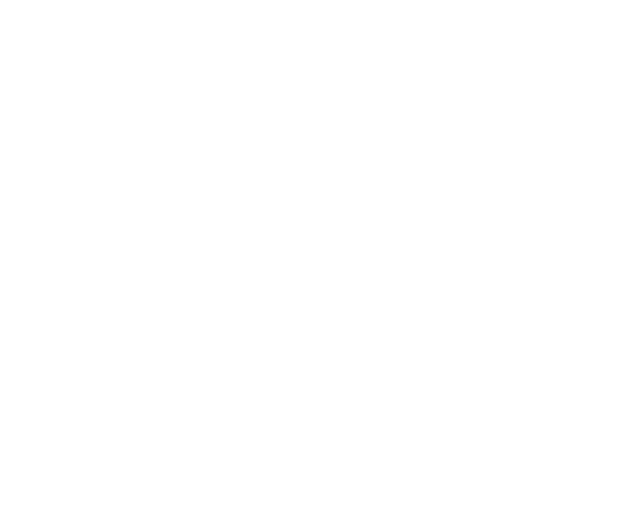
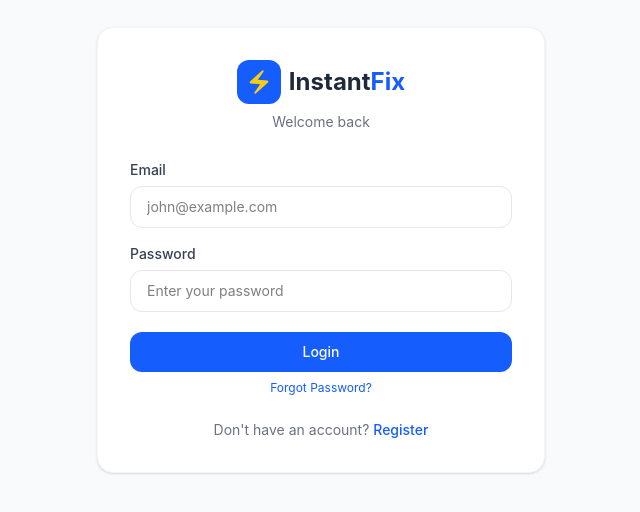
Before and after one commit to SaurabhTomer/InstantFix, a React (Vite) app in the folder client/: page /login in a window 1280 px wide. Before the commit this address had no page. Shown: the part 150-662 px from the top of the page, without its empty margins (319-959 px from the left). Built offline with nearby package versions, Linux system fonts and the light colour scheme.

Commit message:
feat: implement login page with form handling and navigation

```diff
--- a/client/src/App.jsx
+++ b/client/src/App.jsx
@@ -1,13 +1,13 @@
 import { BrowserRouter, Routes, Route } from 'react-router-dom'
 import Register from './pages/Register'
-// import Login from './pages/Login'
+import Login from './pages/Login'
 
 const App = () => {
   return (
     <BrowserRouter>
       <Routes>
         <Route path="/register" element={<Register />} />
-        {/* <Route path="/login" element={<Login />} /> */}
+        <Route path="/login" element={<Login />} />
       </Routes>
     </BrowserRouter>
   )
--- /dev/null
+++ b/client/src/pages/Login.jsx
@@ -0,0 +1,87 @@
+
+import { useState } from 'react'
+import { Link } from 'react-router-dom'
+import Logo from '../components/Logo'
+
+const Login = () => {
+  const [role, setRole] = useState('customer')
+  const [formData, setFormData] = useState({
+    email: '',
+    password: ''
+  })
+
+  const handleChange = (e) => {
+    setFormData({ ...formData, [e.target.name]: e.target.value })
+  }
+
+  const handleSubmit = (e) => {
+    e.preventDefault()
+    console.log({ ...formData, role })
+  }
+
+  return (
+    <div className="min-h-screen bg-gray-50 flex items-center justify-center px-4 py-8">
+      <div className="bg-white w-full max-w-md rounded-2xl shadow-sm border border-gray-100 p-8">
+
+        <div className="mb-7 text-center">
+          <Logo size="md" />
+          <p className="text-gray-500 text-sm mt-2">Welcome back</p>
+        </div>
+
+        <form onSubmit={handleSubmit} className="space-y-4">
+          <div>
+            <label className="block text-sm font-medium text-gray-700 mb-1.5">
+              Email
+            </label>
+            <input
+              type="email"
+              name="email"
+              value={formData.email}
+              onChange={handleChange}
+              placeholder="john@example.com"
+              className="w-full px-4 py-2.5 rounded-xl border border-gray-200 text-sm focus:outline-none focus:ring-2 focus:ring-blue-500 focus:border-transparent transition"
+            />
+          </div>
+
+          <div>
+            <label className="block text-sm font-medium text-gray-700 mb-1.5">
+              Password
+            </label>
+            <input
+              type="password"
+              name="password"
+              value={formData.password}
+              onChange={handleChange}
+              placeholder="Enter your password"
+              className="w-full px-4 py-2.5 rounded-xl border border-gray-200 text-sm focus:outline-none focus:ring-2 focus:ring-blue-500 focus:border-transparent transition"
+            />
+          </div>
+
+          <button
+            type="submit"
+            className="w-full bg-blue-600 hover:bg-blue-700 text-white font-medium py-2.5 rounded-xl text-sm transition-all duration-200 mt-1"
+          >
+            Login
+          </button>
+        </form>
+
+           {/*  Forgot Password button */}
+                <Link
+                    to="/forgot-password"
+                    className="block text-center text-xs text-blue-600 hover:underline mt-2"
+                >
+                    Forgot Password?
+                </Link>
+
+        <p className="text-center text-sm text-gray-500 mt-6">
+          Don't have an account?{' '}
+          <Link to="/register" className="text-blue-600 font-medium hover:underline">
+            Register
+          </Link>
+        </p>
+      </div>
+    </div>
+  )
+}
+
+export default Login
--- a/client/src/pages/Register.jsx
+++ b/client/src/pages/Register.jsx
@@ -12,7 +12,10 @@
   })
 
   const handleChange = (e) => {
-    setFormData({ ...formData, [e.target.name]: e.target.value })
+    setFormData({
+       ...formData,
+      [e.target.name]: e.target.value  // jis input ka name change hua (e.target.name), uski value ko update kar rahe hain (e.target.value)
+    })
   }
 
   const handleSubmit = (e) => {
@@ -34,22 +37,20 @@
           <button
             type="button"
             onClick={() => setRole('customer')}
-            className={`flex-1 py-2 text-sm font-medium rounded-lg transition-all duration-200 ${
-              role === 'customer'
+            className={`flex-1 py-2 text-sm font-medium rounded-lg transition-all duration-200 ${role === 'customer'
                 ? 'bg-white text-blue-600 shadow-sm '
                 : 'text-gray-500 hover:text-gray-700'
-            }`}
+              }`}
           >
             Customer
           </button>
           <button
             type="button"
             onClick={() => setRole('electrician')}
-            className={`flex-1 py-2 text-sm font-medium rounded-lg transition-all duration-200 ${
-              role === 'electrician'
+            className={`flex-1 py-2 text-sm font-medium rounded-lg transition-all duration-200 ${role === 'electrician'
                 ? 'bg-white text-blue-600 shadow-sm '
                 : 'text-gray-500 hover:text-gray-700'
-            }`}
+              }`}
           >
             Electrician
           </button>
@@ -62,7 +63,7 @@
             </label>
             <input
               type="text"
-              name="name"
+              name="name"     //  "name" attribute batata hai kaunsa field update hoga (formData.name)
               value={formData.name}
               onChange={handleChange}
               placeholder="John Doe"
```
